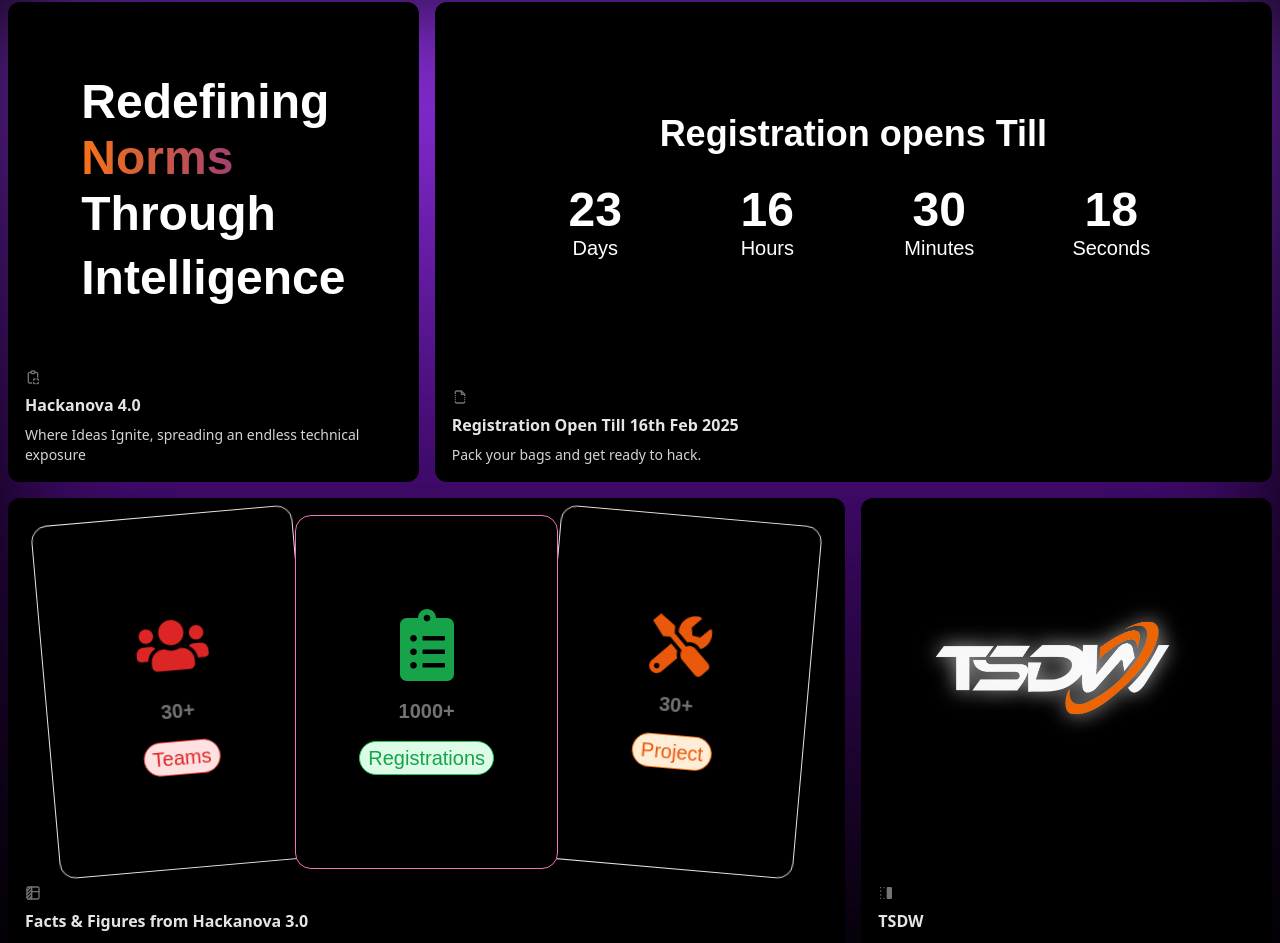
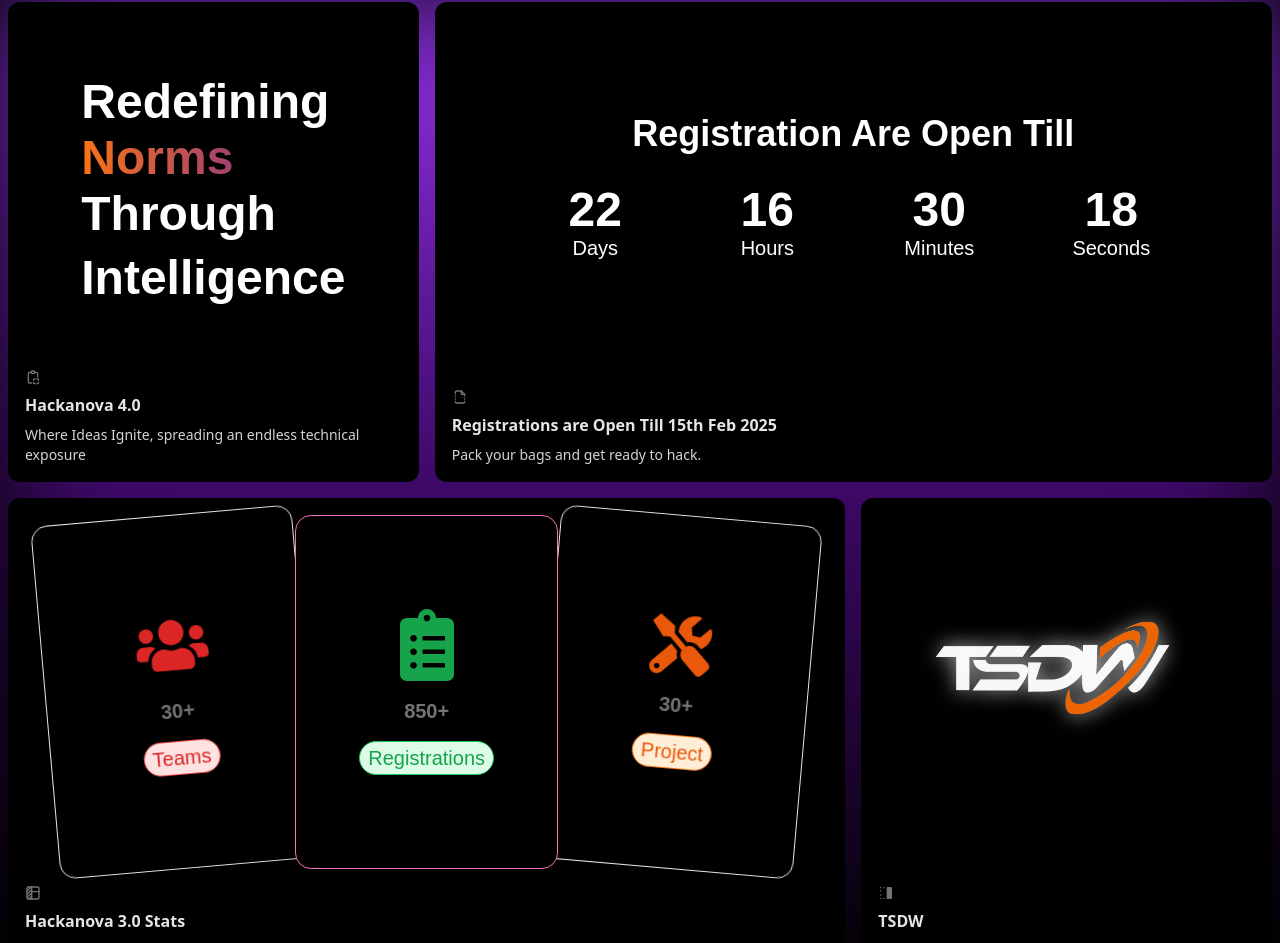
Before and after one commit to Neeljain65/HackAnova4.0, a React (Vite) app: page / in a window 1280 px wide. Shown: the part 560-1503 px from the top of the page. Built offline with nearby package versions, Linux system fonts and the light colour scheme; a web font is replaced by a local one.

Commit message:
Facts.jsx Rephrase

```diff
--- a/src/components/Facts.jsx
+++ b/src/components/Facts.jsx
@@ -109,7 +109,7 @@ const SkeletonTwo = () => {
   });
 
   useEffect(() => {
-    const endDate = new Date("2025-02-16").getTime();
+    const endDate = new Date("2025-02-15").getTime();
 
     const timer = setInterval(() => {
       const now = new Date().getTime();
@@ -135,7 +135,7 @@ const SkeletonTwo = () => {
       whileHover="hover"
       className="flex gap-2 flex-1 p-5 w-full h-full min-h-[6rem] dark:bg-dot-white/[0.2] bg-dot-black/[0.2] flex-col space-y-2 text-white justify-center"
     >
-      <h1 className="text-4xl text-center font-semibold">Registration opens Till</h1>
+      <h1 className="text-4xl text-center font-semibold">Registration Are Open Till</h1>
       <div className="grid grid-cols-2 md:grid-cols-4 gap-4 w-full max-w-2xl mx-auto">
         <motion.div
           className=" flex flex-col items-center p-4 rounded-lg bg-black/20"
@@ -215,7 +215,7 @@ const SkeletonFour = () => {
         <FaClipboardList className="lg:text-7xl text-4xl text-green-600" />{" "}
         {/* Icon for Registrations */}
         <p className="sm:text-sm text-xs lg:text-xl text-center font-semibold text-neutral-500 mt-4">
-          1000+
+          850+
         </p>
         <p className="border border-green-500 bg-green-100 dark:bg-green-900/20 text-green-600 text-xs lg:text-xl rounded-full px-2 py-0.5 mt-4">
         Registrations
@@ -288,36 +288,57 @@ const SkeletonOne = () => {
   );
 };
 
-export default SkeletonOne;
-
-
 const SkeletonFive = () => {
   const [hovered, setHovered] = useState(false);
 
   return (
     <motion.div
       initial="initial"
-      whileHover="animate"
+      animate={hovered ? "hover" : "initial"}
       onMouseEnter={() => setHovered(true)}
       onMouseLeave={() => setHovered(false)}
-      className="flex flex-1 w-full h-full min-h-[6rem] dark:bg-dot-white/[0.2] bg-dot-black/[0.2] flex-col justify-center items-center relative"
+      className="flex flex-1 w-full h-full min-h-[6rem] dark:bg-dot-white/[0.2] bg-dot-black/[0.2] flex-col justify-center items-center relative overflow-hidden"
     >
-      {hovered ? (
-        <div className="absolute inset-0 bg-black bg-opacity-80 flex justify-center items-center text-white p-4">
-          <p className="text-xl">Lorem ipsum dolor sit amet, consectetur adipiscing elit.</p>
-        </div>
-      ) : (
-        <div className="relative">
-          <img
-            src="./img/TSDW.png"
-            alt="Logo"
-            className="max-w-full h-auto drop-shadow-[0_0_10px_rgba(255,255,255,0.7)]"
-          />
-        </div>
-      )}
+      {/* Text Overlay on Hover */}
+      <motion.div
+        variants={{
+          initial: { opacity: 0 },
+          hover: { opacity: 1 },
+        }}
+        transition={{ duration: 0.5, ease: "easeInOut" }}
+        className={`absolute inset-0 bg-black bg-opacity-80 flex justify-center items-center text-white p-4 ${
+          hovered ? "pointer-events-auto" : "pointer-events-none"
+        }`}
+      >
+        <p className="text-xl text-left">
+          Thakur College of Engineering & Technology (TCET), a Graded Autonomous
+          Linguistic Minority Institute, was established in AY 2001-02 with a
+          clear objective of providing Quality Technical Education in tune with
+          international standards and contemporary global requirements.
+        </p>
+      </motion.div>
+
+      {/* Image Section */}
+      <motion.div
+        variants={{
+          initial: { opacity: 1 },
+          hover: { opacity: 0 },
+        }}
+        transition={{ duration: 0.5, ease: "easeInOut" }}
+        className="relative"
+      >
+        <img
+          src="./img/TSDW.png"
+          alt="Logo"
+          className="max-w-full h-auto drop-shadow-[0_0_10px_rgba(255,255,255,0.7)]"
+        />
+      </motion.div>
     </motion.div>
   );
 };
+
+export default SkeletonFive;
+
 
 const items = [
   {
@@ -332,7 +353,7 @@ const items = [
     icon: <IconClipboardCopy className="h-4 w-4 text-neutral-500" />,
   },
   {
-    title: "Registration Open Till 16th Feb 2025",
+    title: "Registrations are Open Till 15th Feb 2025",
     description: (
       <span className="text-sm">Pack your bags and get ready to hack.</span>
     ),
@@ -342,7 +363,7 @@ const items = [
   },
 
   {
-    title: "Facts & Figures from Hackanova 3.0",
+    title: "Hackanova 3.0 Stats",
     description: (
       <span className="text-sm">
         The numbers that speak for themselves.
```
